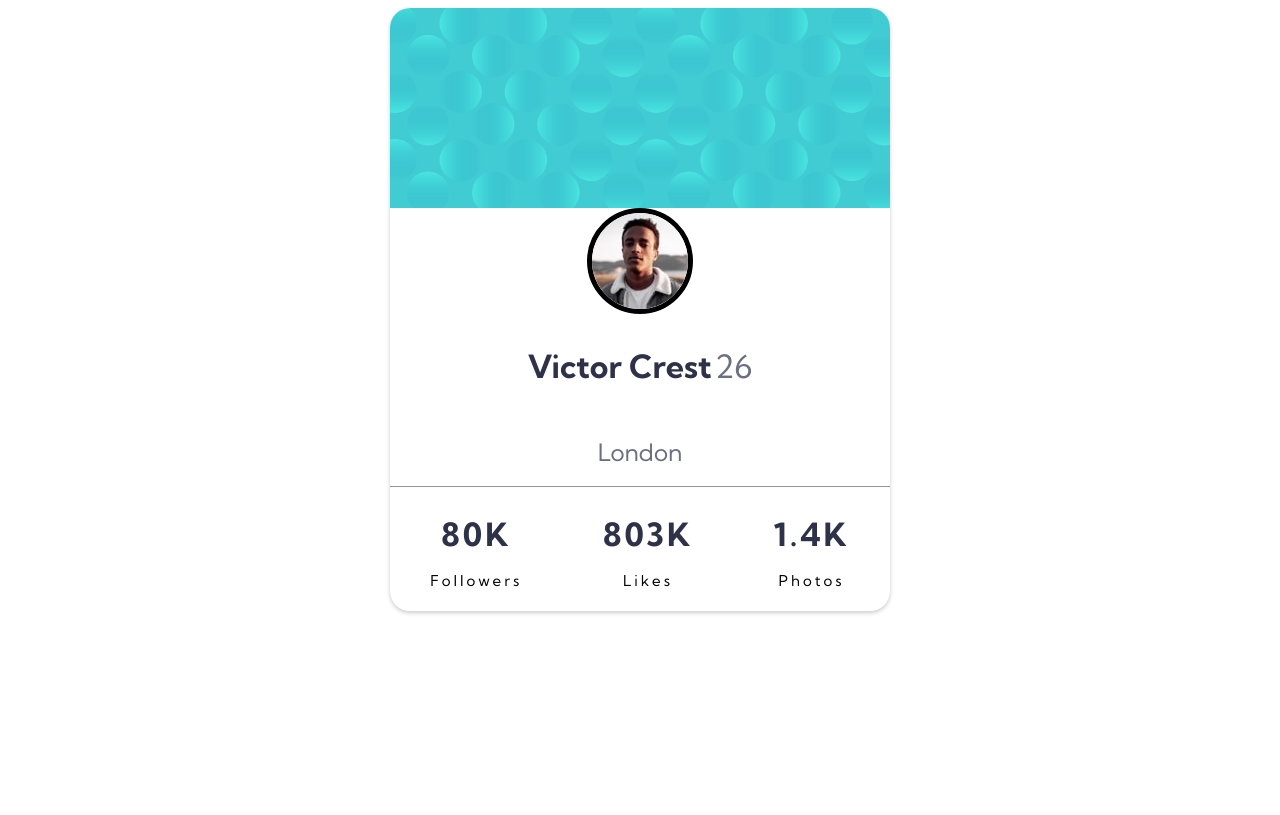
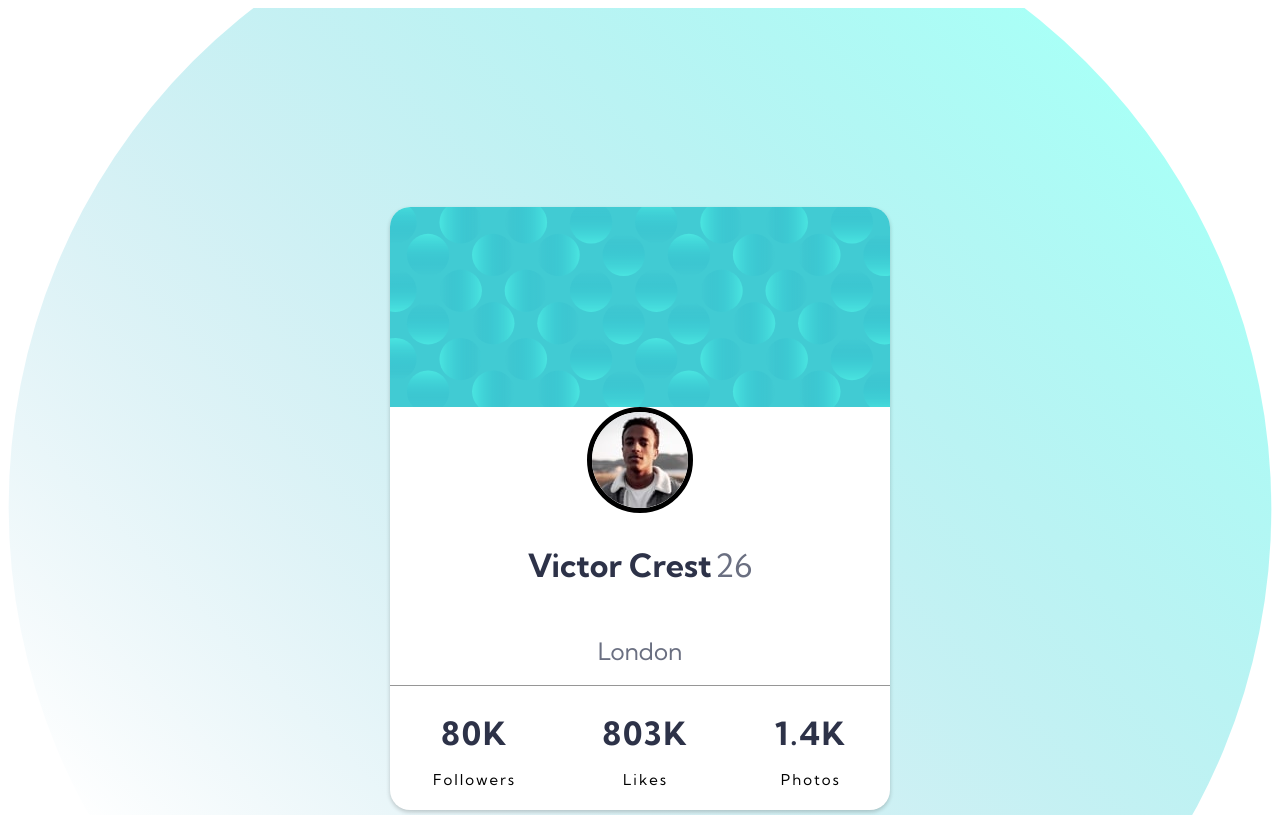
Before and after one commit to EliasCode79/frontend-mentor-level-newbie, a plain HTML site: page profile-card-component-main/index.html in a window 1280 px wide. Shown: the top 815 px of the page. Drawn offline with Linux system fonts and the light colour scheme.

Commit message:
fix: change aplication in background

```diff
--- a/profile-card-component-main/css/styles.css
+++ b/profile-card-component-main/css/styles.css
@@ -80,10 +80,16 @@ img {
 
 .contenedor {
 	max-width: 144rem;
+	height: 100rem;
 	display: flex;
 	margin: 0 auto;
 	justify-content: center;
+	align-items: center;
 	font-family: 'Kumbh Sans', sans-serif;
+	background-image: url('../images/bg-pattern-top.svg');
+	background-position: center;
+	background-repeat: no-repeat;
+	background-size: cover;
 	/* align-content: center; */
 }
 
@@ -91,6 +97,7 @@ img {
 	width: 50rem;
 	border-radius: 2rem;
 	box-shadow: 0 2px 4px rgba(0, 0, 0, 0.2);
+	background-color: #fff;
 }
 
 .fondo {
@@ -141,8 +148,8 @@ img {
 	font-size: 3.2rem;
 }
 
-.info :not(.numbers) {
-	letter-spacing: 3px;
+.info :not(span) {
+	letter-spacing: 2px;
 	text-align: center;
 }
 
```
